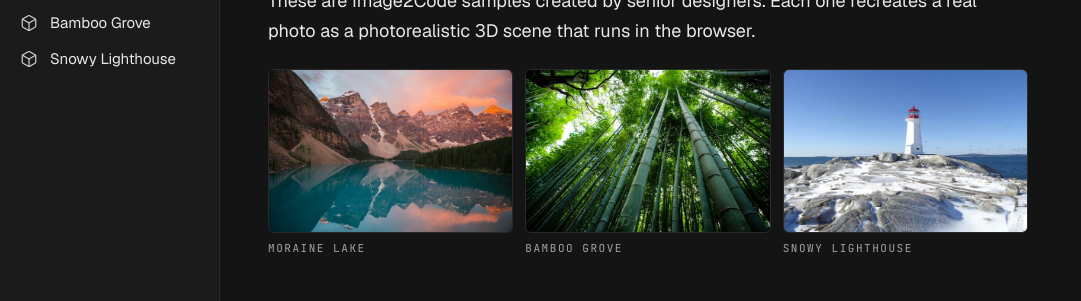
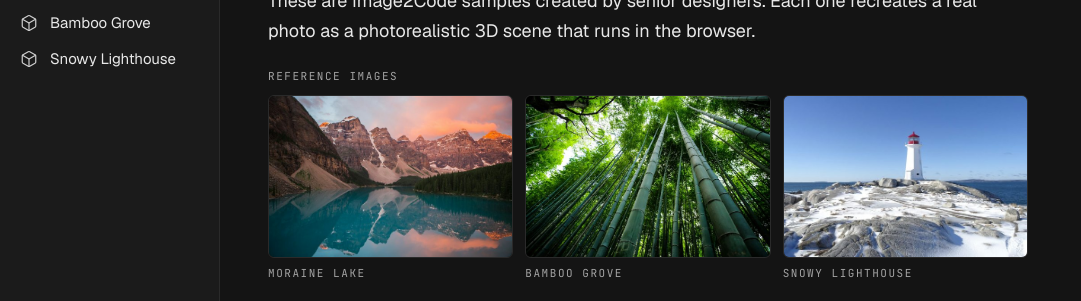
Before and after one commit to gabrielaraujoz/image2code, a plain HTML site: page index.html in a window 1280 px wide. Shown: the part 124-425 px from the top of the page, without its empty margins (0-1081 px from the left). Drawn offline with Linux system fonts and the light colour scheme.

Commit message:
Overview: label the reference images
Co-Authored-By: Claude Opus 5.5 <noreply@anthropic.com>
Claude-Session: https://claude.ai/code/session_01BG5f1855gK3Qsyj2GHVkc7

```diff
--- a/index.html
+++ b/index.html
@@ -241,7 +241,8 @@ function renderOverview() {
   page.innerHTML = `
     <h1>Overview</h1>
     <p class="lead">These are Image2Code samples created by senior designers. Each one recreates a real photo as a photorealistic 3D scene that runs in the browser.</p>
-    <div class="refs">${SAMPLES.map(s => `<a href="#${s.id}"><img src="${esc(s.thumb)}" alt="Reference photo: ${esc(s.name)}" loading="lazy"><span class="label">${esc(s.name)}</span></a>`).join('')}</div>
+    <p class="label" style="margin:24px 0 0">Reference images</p>
+    <div class="refs" style="margin-top:10px">${SAMPLES.map(s => `<a href="#${s.id}"><img src="${esc(s.thumb)}" alt="Reference photo: ${esc(s.name)}" loading="lazy"><span class="label">${esc(s.name)}</span></a>`).join('')}</div>
     <h2>How they were made</h2>
     <ol class="steps">
       <li><h3>Start from a photo</h3><p>Each sample started with a reference photo and the model's answer to it, from Gemini 4 Argon.</p></li>
```
